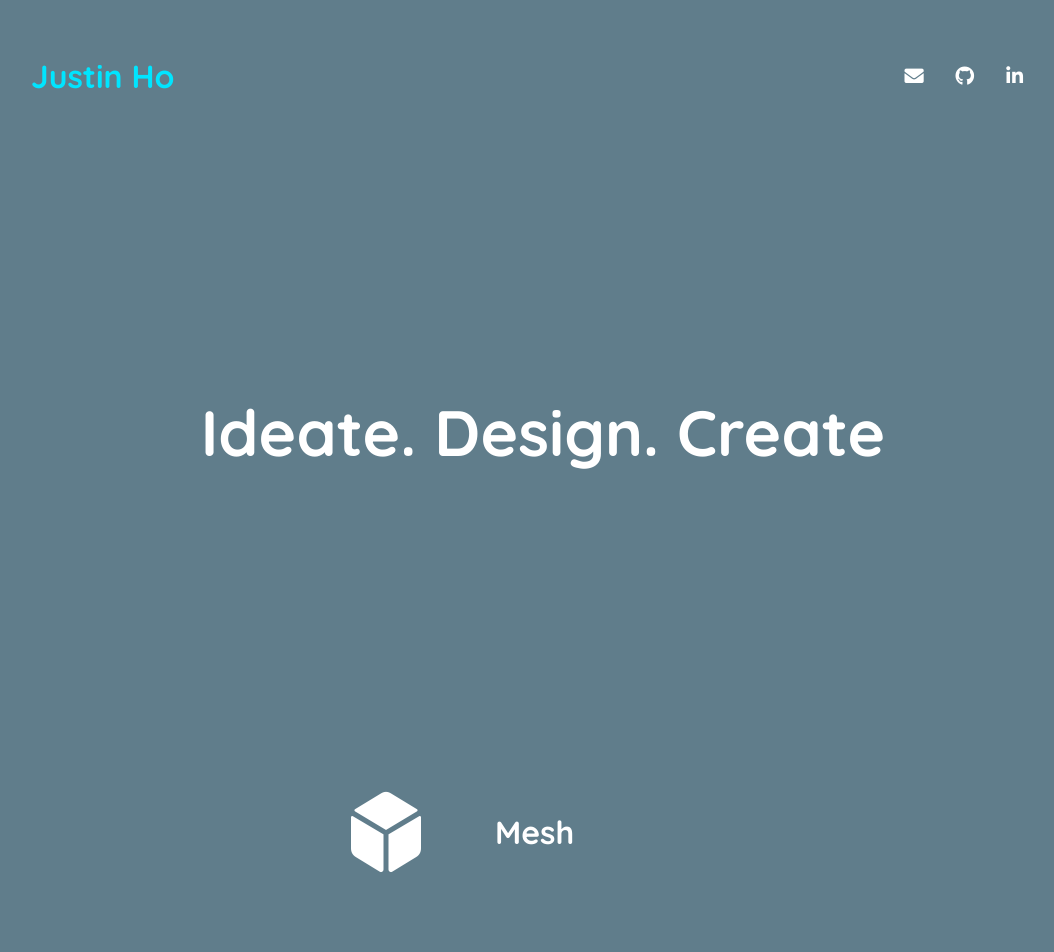
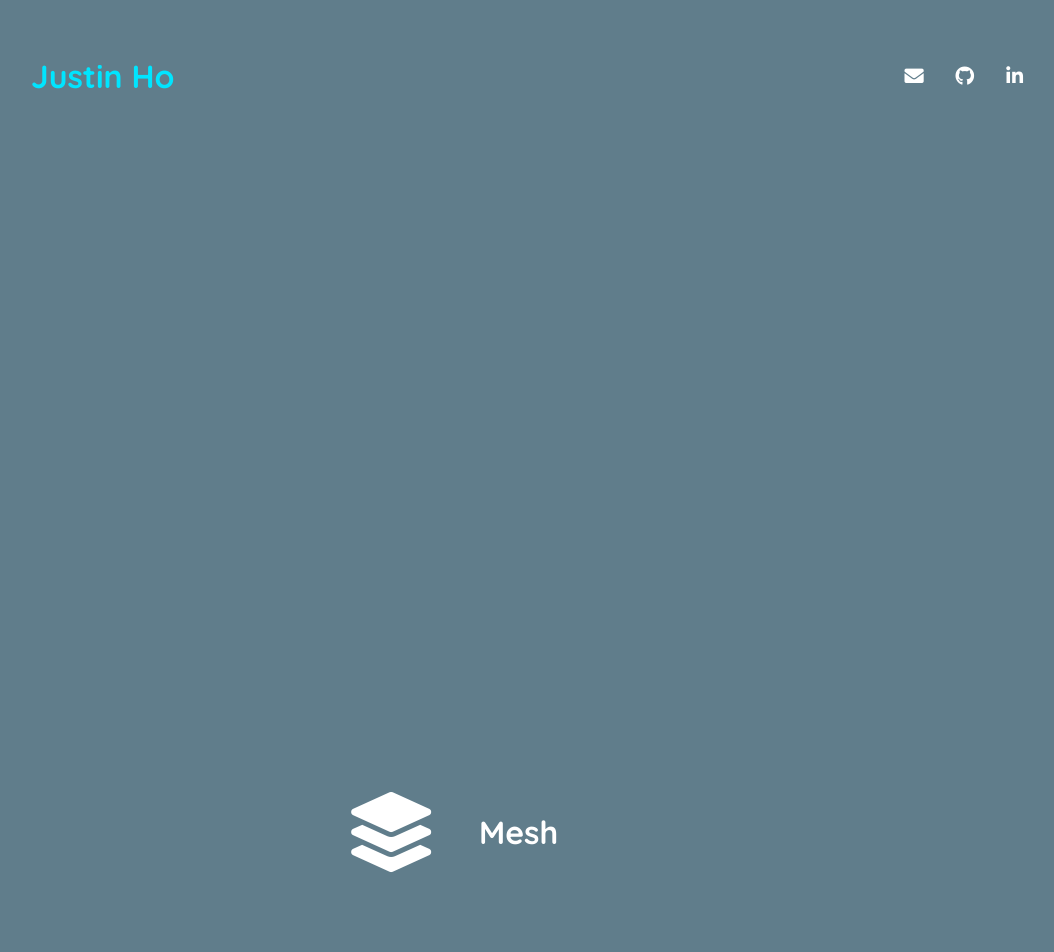
Before and after one commit to jcsho/portfolio-2019, a Vue app: page / in a window 1280 px wide. Shown: the top 952 px of the page, without its empty margins (97-1151 px from the left). Built offline with nearby package versions, Linux system fonts and the light colour scheme.

Commit message:
Style Refactoring
move similar sass into separate files
add fade transition to router views
remove scoped css and change all em to rem units

```diff
--- a/src/App.vue
+++ b/src/App.vue
@@ -3,7 +3,11 @@
     <header>
       <NavBar />
     </header>
-    <router-view></router-view>
+    <main>
+      <transition name="fade">
+        <router-view></router-view>
+      </transition>
+    </main>
   </div>
 </template>
 
@@ -20,25 +24,4 @@ import NavBar from '@/components/NavBar.vue';
 export default class App extends Vue {}
 </script>
 
-<style lang="scss">
-:root {
-  --primary-color: #00e5ff;
-  --teal-color: #67c5c2;
-  --secondary-color: #9f9f9f;
-  --dark-mode-bg: #607d8b;
-  --dark-mode-text: #fff;
-}
-
-body {
-  margin: 0;
-  overflow-x: hidden;
-  font-family: 'Quicksand', sans-serif;
-  color: var(--dark-mode-text);
-  background-color: var(--dark-mode-bg);
-}
-
-a {
-  text-decoration: none;
-  color: var(--dark-mode-text);
-}
-</style>
+<style lang="scss" src="@/styles/main.scss" />
--- a/src/components/BaseCard.vue
+++ b/src/components/BaseCard.vue
@@ -24,7 +24,7 @@ export default class BaseCard extends Vue {
 }
 </script>
 
-<style lang="scss" scoped>
+<style lang="scss">
 .card {
     display: flex;
     align-items: center;
@@ -44,13 +44,13 @@ export default class BaseCard extends Vue {
     }
 
     &__icon {
-        width: 1.8em;
-        font-size: 5em;
+        font-size: 5rem;
+        width: 8rem;
     }
 
     &__heading {
         margin: 0;
-        font-size: 2em;
+        font-size: 2rem;
     }
 }
 </style>
--- a/src/components/NavBar.vue
+++ b/src/components/NavBar.vue
@@ -55,17 +55,17 @@ export default class NavBar extends Vue {
 }
 </script>
 
-<style lang="scss" scoped>
+<style lang="scss">
 .nav {
     display: flex;
     flex-direction: row;
     justify-content: space-between;
     align-items: center;
-    padding: 3em 8em;
+    padding: 3rem 8rem;
 
     &__logo {
         margin: 0;
-        font-size: 2em;
+        font-size: 2rem;
         color: var(--primary-color);
     }
 
@@ -76,11 +76,11 @@ export default class NavBar extends Vue {
     }
 
     &__list-item {
-        padding-right: 2em;
+        padding-right: 2rem;
     }
 
     &__link {
-        font-size: 1.2em;
+        font-size: 1.2rem;
 
         &:hover {
             color: var(--primary-color);
--- /dev/null
+++ b/src/styles/main.scss
@@ -0,0 +1,32 @@
+:root {
+  --primary-color: #00e5ff;
+  --teal-color: #67c5c2;
+  --secondary-color: #9f9f9f;
+  --dark-mode-bg: #607d8b;
+  --dark-mode-text: #fff;
+}
+
+body {
+  margin: 0;
+  overflow-x: hidden;
+  font-family: "Quicksand", sans-serif;
+  color: var(--dark-mode-text);
+  background-color: var(--dark-mode-bg);
+}
+
+a {
+  text-decoration: none;
+  color: var(--dark-mode-text);
+}
+
+h1 {
+    margin: 0;
+}
+
+.fade-enter-active, .fade-leave-active {
+    transition: opacity .5s;
+}
+
+.fade-enter, .fade-leave-to {
+    opacity: 0;
+}
--- a/src/views/Home.vue
+++ b/src/views/Home.vue
@@ -1,6 +1,6 @@
 <template>
-  <main>
-    <BaseLanding tagline="Ideate. Design. Create" />
+  <section>
+    <BaseLanding />
     <BaseCard
       v-for="project in projects"
       :key="project.id"
@@ -8,7 +8,7 @@
       :icon="project.icon"
       :title="project.name"
     />
-  </main>
+  </section>
 </template>
 
 <script lang="ts">
@@ -33,17 +33,17 @@ type Project = {
 export default class Home extends Vue {
   private projects: Project[] = [
     {
-      link: { name: 'projects', params: { projectname: 'mesh'}},
-      icon: 'fas fa-dice-d6',
+      link: { name: 'mesh'},
+      icon: 'fas fa-layer-group',
       name: 'Mesh'
     },
     {
-      link: { name: 'projects', params: { projectname: 'hype-tracker'}},
+      link: { name: 'hypetracker'},
       icon: 'fas fa-database',
       name: 'HypeTracker'
     },
     {
-      link: { name: 'projects', params: { projectname: 'virtually-saving-lives'}},
+      link: { name: 'virtuallysavinglives'},
       icon: 'fas fa-vr-cardboard',
       name: 'Virtually Saving Lives'
     },
--- a/tsconfig.json
+++ b/tsconfig.json
@@ -1,6 +1,6 @@
 {
   "compilerOptions": {
-    "target": "esnext",
+    "target": "es2015",
     "module": "esnext",
     "strict": true,
     "jsx": "preserve",
```
Also changed, not shown: src/styles/projects.scss (added, +34 -0 lines).
